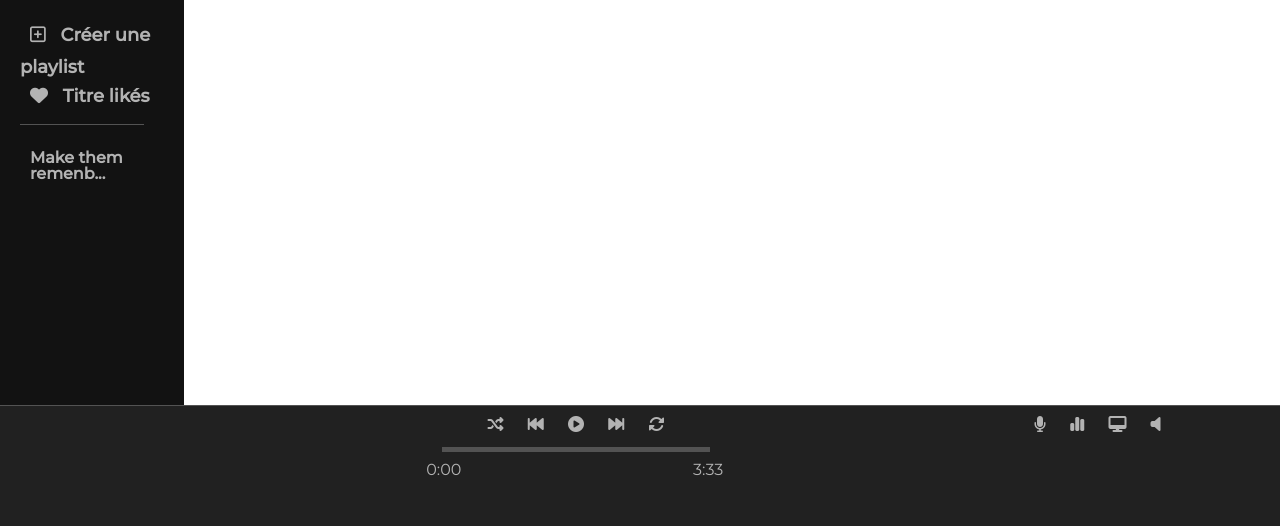
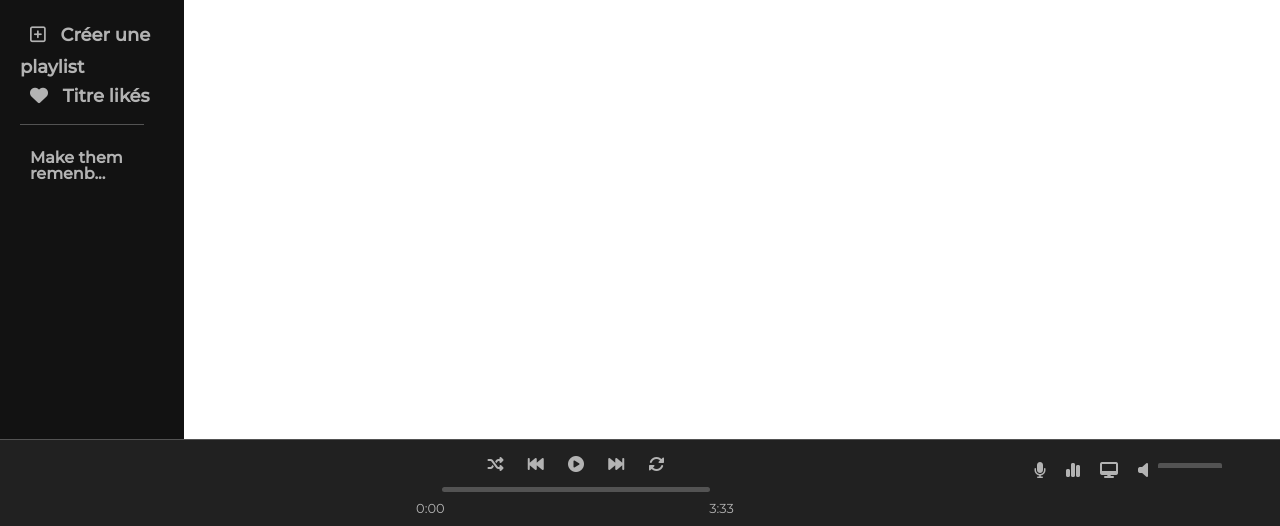
Before and after one commit to Stellachazelles/MySpotify, a plain HTML site: page html/index.html in a window 1280 px wide. Shown: the part 274-800 px from the top of the page. Drawn offline with Linux system fonts and the light colour scheme.

Commit message:
fex: test2

```diff
--- a/css/styles.css
+++ b/css/styles.css
@@ -17,7 +17,7 @@ p {
     .sectionAside {
        flex-wrap: wrap;
        width: 12%;
-   height: 700px;
+       height: 750px;
        padding-left: 20px;
        padding-right: 10px;
        background-color: 	#121212;
@@ -33,11 +33,12 @@ p {
         padding-bottom: 5px;
     }
 
-i {
+    i{
         padding-left: 10px;
         padding-right: 10px;
         padding-top: 10px;
         padding-bottom: 15px;
+
     }
 
     .sectionAside-menu__playlistName {
@@ -55,23 +56,21 @@ span {
     }
 
 
-/*Footer */
-section {
+    /* Main section */
+
+    main {
+        display: flex;
+        flex-direction: column;
+
+
+    }
+    .header {
+        flex-direction: column;
+
 
     }
 
-main {
 
-}
-
-footer {
-
-}
-
-audio {
-
-}
-}
 
     /* Bottom/Footer*/
     footer {
@@ -79,10 +78,10 @@ footer {
       position: fixed;
       bottom: 0;
       width: 100%;
-  height: 15%;
+      height: 10%;
+      padding-top: 0.5%;
       background-color: #212121;
       border-top: thin solid #535353;
-  color: rgba(255, 255, 255, 0.658);
       text-align: center;
     }
 
@@ -91,36 +90,61 @@ footer {
         width: 70%;
         padding-left: 10%;
 
+
     }
 
     .footer-audio__player {
         border-top: thick solid #535353;
+        border-radius: 10px;
         width: 30%;
         margin: 0 auto;
-
     }
 
     .footer-audio__playerLenght {
         display: flex;
+        height: 30%;
     }
 
     .footer-audio__playerLenghtStart {
         flex-direction: column;
         width: 50%;
-    margin-left: 20.5%;
-
-
+        margin-left: 17.5%;
+        font-size: small;
 
     }
 
     .footer-audio__playerLenghtEnd {
         width: 50%;
-    margin-right: 20.5%;
-
-
-
+        margin-right: 17.5%;
+        font-size: small;
 
     }
     .footer-audio__volume {
+        display: flex;
+        padding-top: 0.5%;
 
     }
+
+    .footer-audio__volumeLenght {
+        flex-direction: column;
+        border-top: thick solid #535353;
+        width: 5%;
+        border-radius: 2px;
+        margin-top: 1.3%;
+
+    }
+
+    /* Animation */
+
+    /* Animation Mettre li titre par titre */
+    i:hover, p:hover, .sectionAside-menu__playlistName:hover, .sectionAside-menu__home:hover,
+    .sectionAside-menu__search:hover, .sectionAside-menu__library:hover,
+    .sectionAside-menu__playlistCreate:hover, .sectionAside-menu__playlistTitle:hover,
+    .sectionAside-menu__premium:hover{
+        color: white;
+
+    }
+
+    .sectionAside-menu, .sectionAside-menu__playlist {
+        cursor: pointer;
+    }
```
Lines whose indentation alone changed are shown as unchanged.
